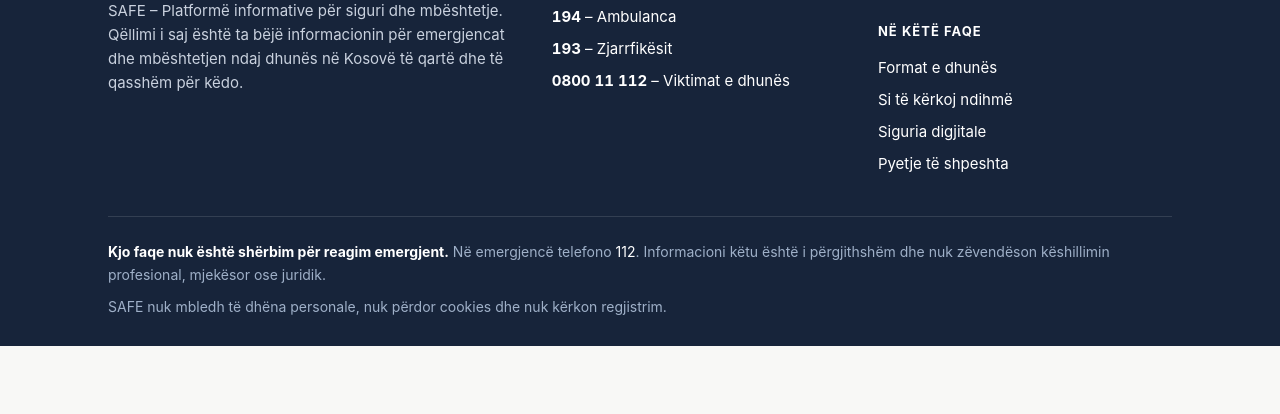
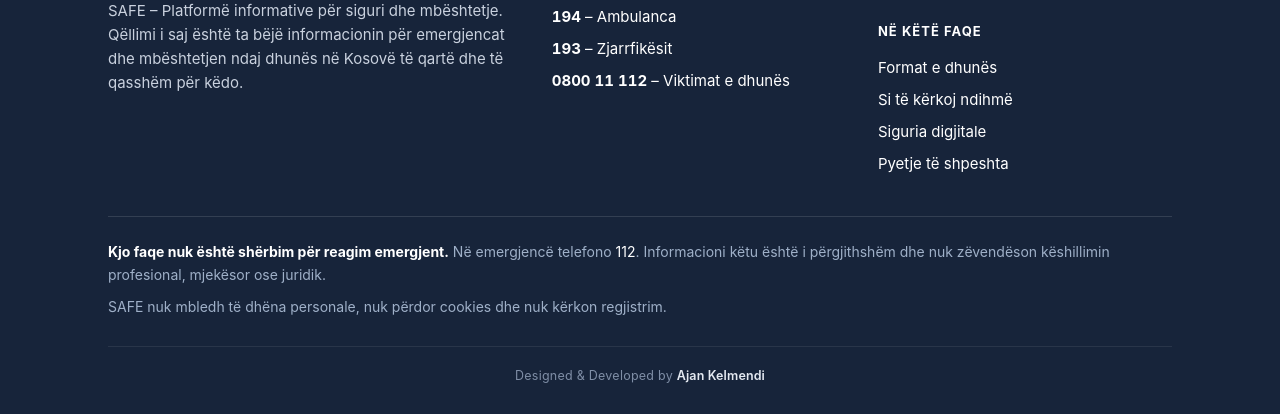
Before and after one commit to ajankelmend1/SH.F.M.U-Bedri-Gjinaj-, a plain HTML site: page safe/index.html in a window 1280 px wide. Shown: the part 7129-7543 px from the top of the page. Before the commit the page ends 7475 px from the top, so only its background shows below. Drawn offline with Linux system fonts and the light colour scheme.

Commit message:
Add creator credit to SAFE footer
Co-Authored-By: Claude Opus 5.5 <noreply@anthropic.com>
Claude-Session: https://claude.ai/code/session_01BQFipo4nhWPCHJWUdgWTQ4

```diff
--- a/safe/index.html
+++ b/safe/index.html
@@ -248,6 +248,9 @@ section{padding:64px 0}
 .footer .num{font-variant-numeric:tabular-nums;font-weight:700}
 .f-bottom{margin-top:40px;padding-top:24px;border-top:1px solid rgba(255,255,255,.12);display:grid;gap:10px;font-size:14px;color:#9FB0C8}
 .f-bottom strong{color:#fff}
+.credit{margin-top:28px;padding-top:20px;border-top:1px solid rgba(255,255,255,.08);text-align:center;font-size:12.5px;letter-spacing:.02em;color:#7F8EA6;line-height:1.5}
+.credit span{color:#E4E9F1;font-weight:600;letter-spacing:.01em}
+@media (max-width:919px){.credit{margin-bottom:72px}}
 
 /* ---------- Floating call (mobile) ---------- */
 .fab{position:fixed;right:16px;bottom:calc(16px + env(safe-area-inset-bottom));z-index:40;display:inline-flex;align-items:center;gap:8px;padding:0 18px;height:54px;border-radius:27px;background:var(--red);color:#fff;text-decoration:none;font-weight:700;font-size:17px;box-shadow:0 8px 24px rgba(198,40,40,.35);transform:translateY(90px);transition:transform .3s var(--ease),background .15s}
@@ -698,6 +701,7 @@ section{padding:64px 0}
       <p><strong>Kjo faqe nuk është shërbim për reagim emergjent.</strong> Në emergjencë telefono <a href="tel:112">112</a>. Informacioni këtu është i përgjithshëm dhe nuk zëvendëson këshillimin profesional, mjekësor ose juridik.</p>
       <p>SAFE nuk mbledh të dhëna personale, nuk përdor cookies dhe nuk kërkon regjistrim.</p>
     </div>
+    <p class="credit">Designed &amp; Developed by <span>Ajan Kelmendi</span></p>
   </div>
 </footer>
 
```
